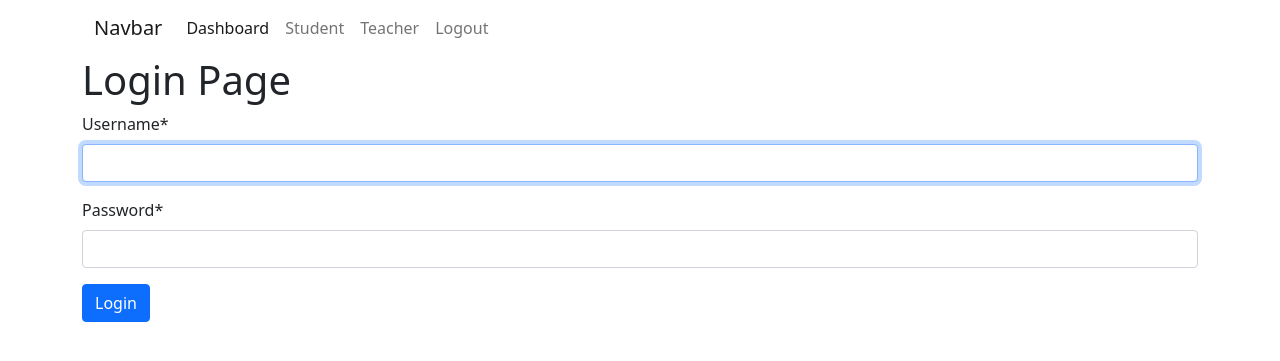
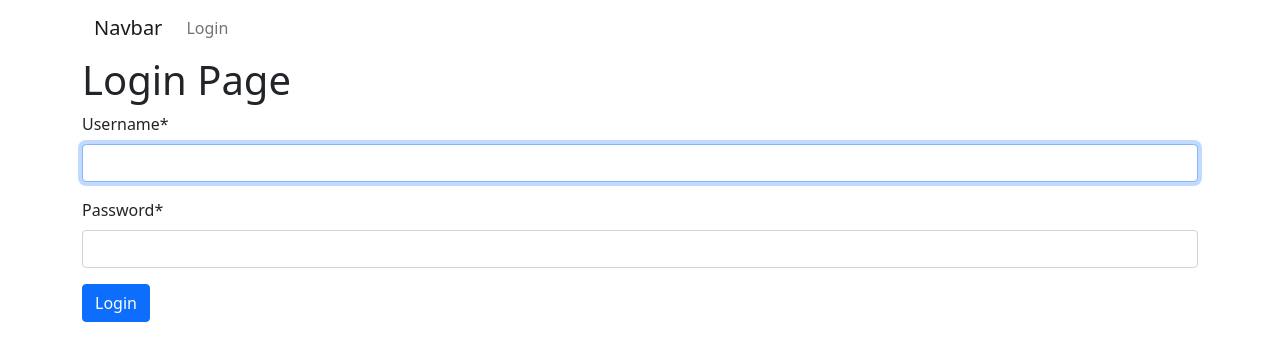
Before and after one commit to MdMaheebHossen/institute_management, a Django app: page / in a window 1280 px wide. Shown: the top 361 px of the page. Run offline with Django 5.2, Linux system fonts and the light colour scheme; some libraries are stand-ins or nearby versions.

Commit message:
16th commit if else endif in nav condition added of loginrequired if request.user.is_authenticated

```diff
--- a/institute_project/users_auth/templates/master/nav.html
+++ b/institute_project/users_auth/templates/master/nav.html
@@ -6,10 +6,21 @@
       </button>
       <div class="collapse navbar-collapse" id="navbarNavAltMarkup">
         <div class="navbar-nav">
+
+
+          {% if request.user.is_authenticated %}
           <a class="nav-link active" aria-current="page" href="{% url 'dashboard_view' %}">Dashboard</a>
           <a class="nav-link" href="#">Student</a>
           <a class="nav-link" href="#">Teacher</a>
           <a class="nav-link" href="{% url 'logout_view' %}" tabindex="-1" aria-disabled="true">Logout</a>
+          {% else %}
+          <a class="nav-link" href="" tabindex="-1" aria-disabled="true">Login</a>
+
+          {% endif %}
+
+
+
+
         </div>
       </div>
     </div>
```
Also changed, not shown: institute_project/db.sqlite3.
